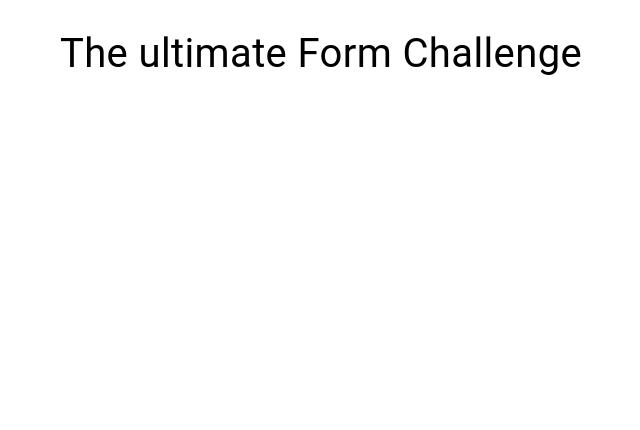
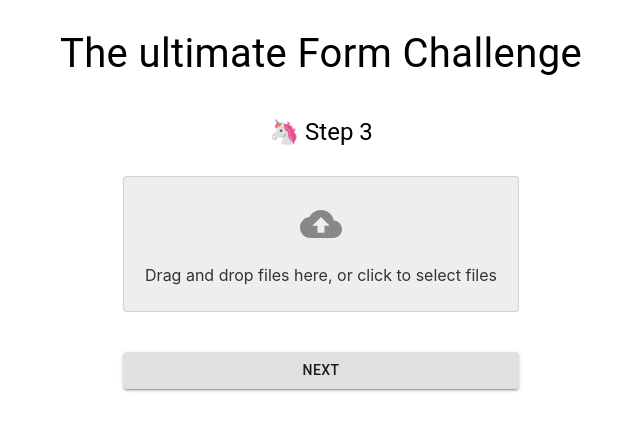
Before and after one commit to MiguelP1989/FormChallenge, a React (Create React App) app: page /step3 in a window 1280 px wide. Shown: the top 430 px of the page, without its empty margins (319-959 px from the left). Built offline with nearby package versions, Linux system fonts and the light colour scheme.

Commit message:
Completed Step3/FieldInput component

```diff
--- a/src/Pages/Step1/Step1.js
+++ b/src/Pages/Step1/Step1.js
@@ -28,6 +28,10 @@
     .required("Last Name is a required field"),
 });
 
+/**
+ * @function Step1
+ * @description Component to render the Step1
+ */
 const Step1 = () => {
   // Hooks
   const { setValues, data } = useData();
--- a/src/Pages/Step2/Step2.js
+++ b/src/Pages/Step2/Step2.js
@@ -33,6 +33,10 @@
     .required("Email is a required field"),
 });
 
+/**
+ * @function Step2
+ * @description Component to render the Step2
+ */
 const Step2 = () => {
   // Hooks
   const { setValues, data } = useData();
@@ -87,6 +91,7 @@
           }
           label="Do you have a phone?"
         /> */}
+
         <input type="checkbox" id="checkbox_id" {...register("hasPhone")} />
         <label>Do you have a phone?</label>
 
--- a/src/Pages/Step3/Step3.js
+++ b/src/Pages/Step3/Step3.js
@@ -1,14 +1,48 @@
 // Third-party imports
 import React from "react";
+import { Typography } from "@material-ui/core";
+import { useForm } from "react-hook-form";
+import { useHistory } from "react-router-dom";
+import * as yup from "yup";
+import { yupResolver } from "@hookform/resolvers/yup";
 
 // Global imports
+import MainContainer from "../../components/MainContainer/MainContainer";
+import Form from "../../components/Form/Form";
+import FileInput from "../../components/FileInput/FileInput";
+import PrimaryButton from "../../components/PrimaryButton/PrimaryButton";
+import { useData } from "../../Context/DataContext";
 
 // Local imports
 
 ////////////////////////////////////////////////////////////////////////////////
 
 const Step3 = () => {
-  return null;
+  // Hooks
+  const history = useHistory();
+  const { data, setValues } = useData();
+  const { control, handleSubmit } = useForm({
+    defaultValues: {
+      files: data.files,
+    },
+  });
+
+  const onSubmit = (inputValue) => {
+    history.push("/result");
+    setValues(inputValue);
+  };
+
+  return (
+    <MainContainer>
+      <Typography component="h2" variant="h5">
+        🦄 Step 3
+      </Typography>
+      <Form onSubmit={handleSubmit(onSubmit)}>
+        <FileInput name="files" control={control} />
+        <PrimaryButton disableRipple>Next</PrimaryButton>
+      </Form>
+    </MainContainer>
+  );
 };
 
 export default Step3;
--- /dev/null
+++ b/src/components/FileInput/FileInput.js
@@ -0,0 +1,84 @@
+// Third-party imports
+import React from "react";
+import Dropzone from "react-dropzone";
+import { Controller } from "react-hook-form";
+import {
+  Paper,
+  List,
+  ListItem,
+  ListItemIcon,
+  ListItemText,
+  makeStyles,
+} from "@material-ui/core";
+import CloudUpload from "@material-ui/icons/CloudUpload";
+import InsertDriveFile from "@material-ui/icons/InsertDriveFile";
+
+// Global imports
+
+// Local imports
+
+////////////////////////////////////////////////////////////////////////////////
+
+const FileInput = ({ control, name }) => {
+  // Hooks
+  const classes = useStyles();
+
+  return (
+    <Controller
+      control={control}
+      name={name}
+      defaultValue={[]}
+      render={({ field: { onChange, onBlur, value } }) => {
+        console.log(value);
+        return (
+          <>
+            <Dropzone onDrop={onChange}>
+              {({ getRootProps, getInputProps }) => (
+                <Paper
+                  variant="outlined"
+                  className={classes.root}
+                  {...getRootProps()}
+                >
+                  <CloudUpload className={classes.icon} />
+                  <input {...getInputProps()} name={name} onBlur={onBlur} />
+                  <p>Drag and drop files here, or click to select files</p>
+                </Paper>
+              )}
+            </Dropzone>
+            <List>
+              {value &&
+                value.map((f, index) => {
+                  return (
+                    <ListItem key={index}>
+                      <ListItemIcon>
+                        <InsertDriveFile />
+                      </ListItemIcon>
+                      <ListItemText primary={f.name} secondary={f.size} />
+                    </ListItem>
+                  );
+                })}
+            </List>
+          </>
+        );
+      }}
+    />
+  );
+};
+
+const useStyles = makeStyles((theme) => ({
+  root: {
+    backgroundColor: "#eee",
+    textAlign: "center",
+    cursor: "pointer",
+    color: "#333",
+    padding: "10px",
+    marginTop: "20px",
+  },
+  icon: {
+    marginTop: "16px",
+    color: "#888888",
+    fontSize: "42px",
+  },
+}));
+
+export default FileInput;
```
Also changed, not shown: 1 other file (tests, documents, lock files or other folders).
